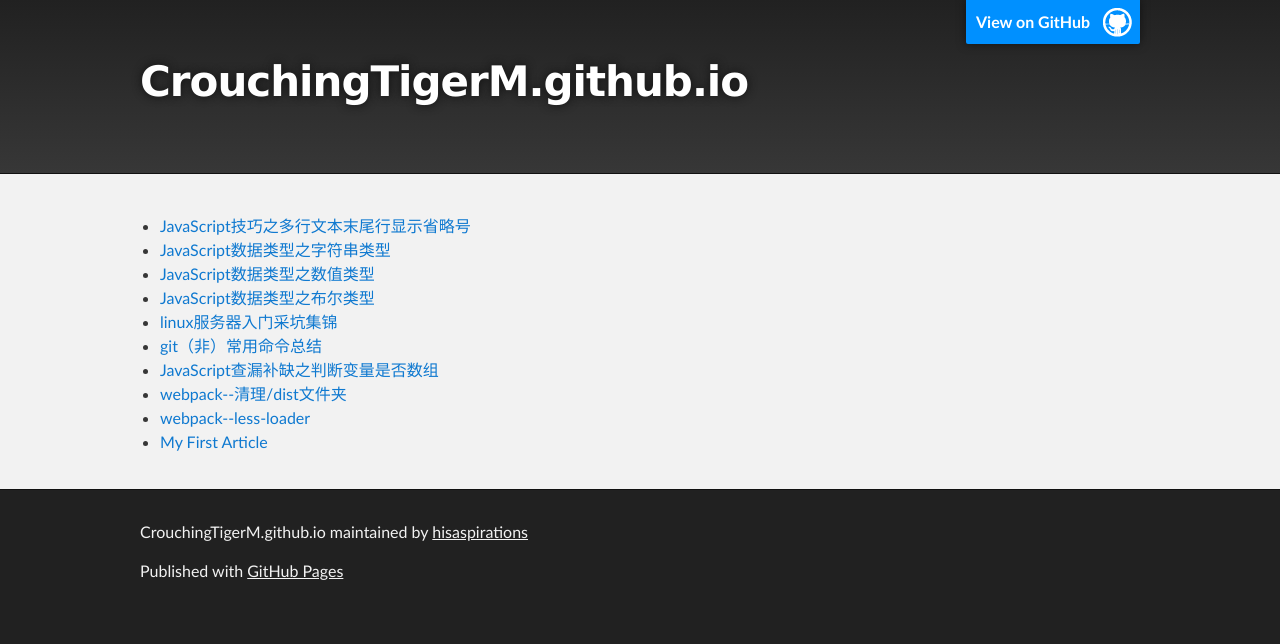
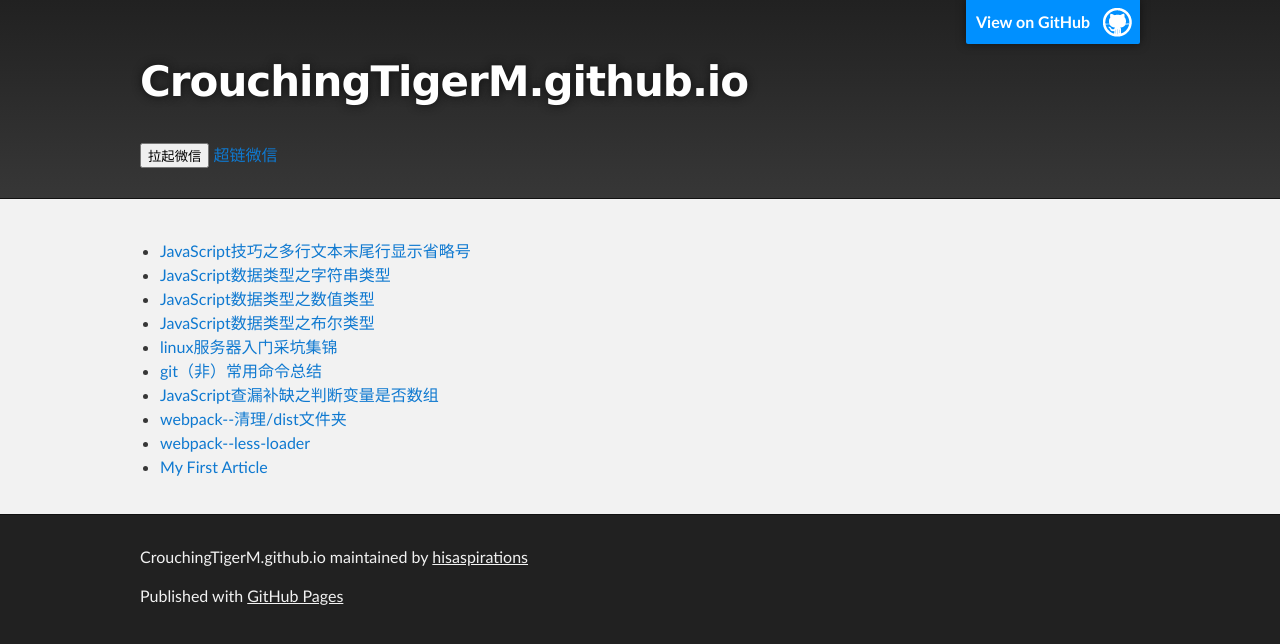
Before and after one commit to hisaspirations/CrouchingTigerM.github.io, a Jekyll site: the page built from index.html, in a window 1280 px wide. Shown: the top 644 px of the page. Built offline with Jekyll 4.4.1, drawn with Linux system fonts in a browser that asks for light colours; comment, search, counter and statistics services are not loaded; the repository's description, which GitHub fills in, is left out.

Commit message:
一次实验

```diff
--- a/_layouts/index.html
+++ b/_layouts/index.html
@@ -25,7 +25,8 @@
 
               <h1 id="project_title">{{ site.title | default: site.github.repository_name }}</h1>
               <h2 id="project_tagline">{{ site.description | default: site.github.project_tagline }}</h2>
-
+              <input type="button" id="button" value="拉起微信">
+              <a href="weixin://">超链微信</a>
               {% if site.show_downloads %}
                 <section id="downloads">
                   <a class="zip_download_link" href="{{ site.github.zip_url }}">Download this project as a .zip file</a>
```
Also changed, not shown: other parts of _layouts/index.html (+6 -0 lines).
